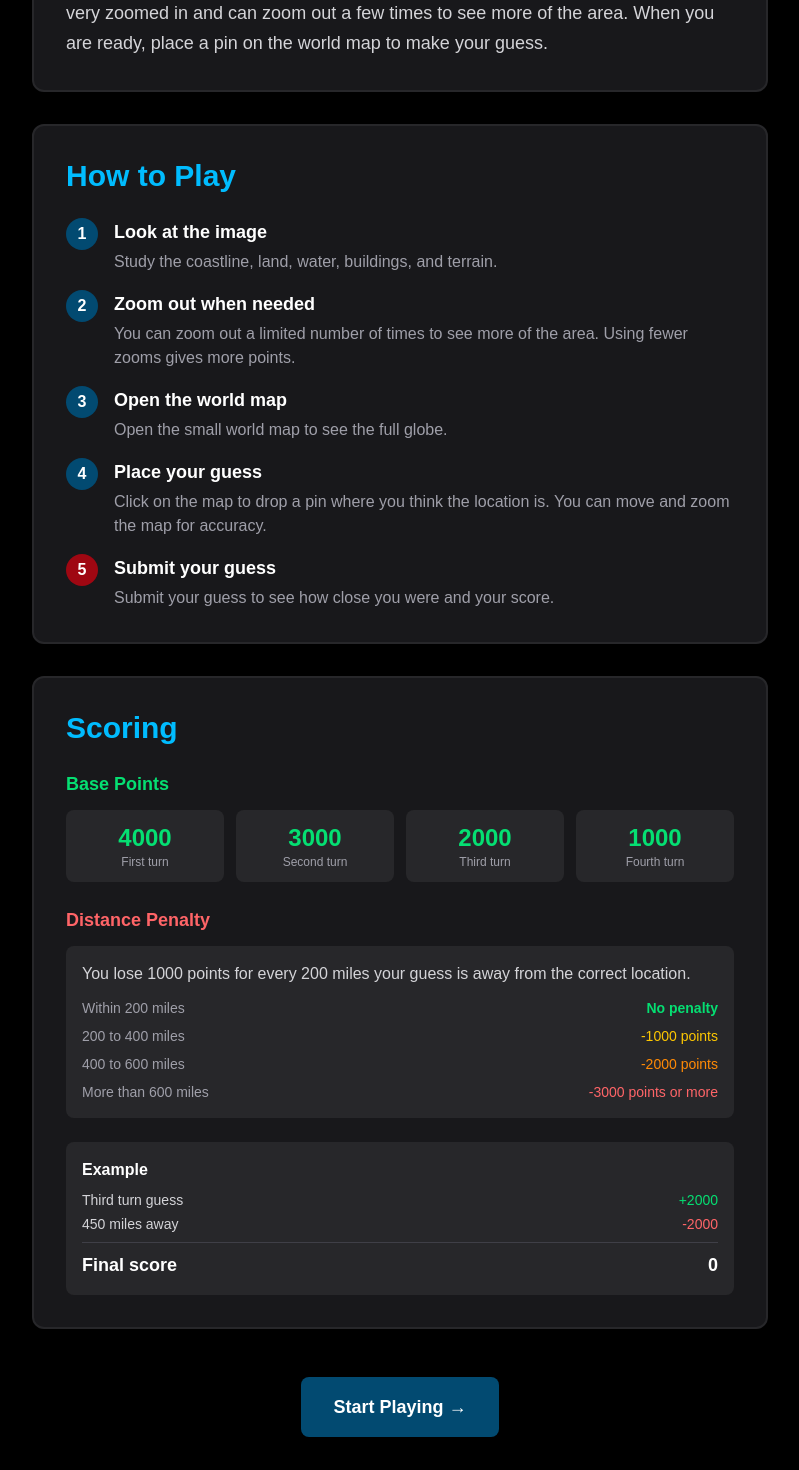
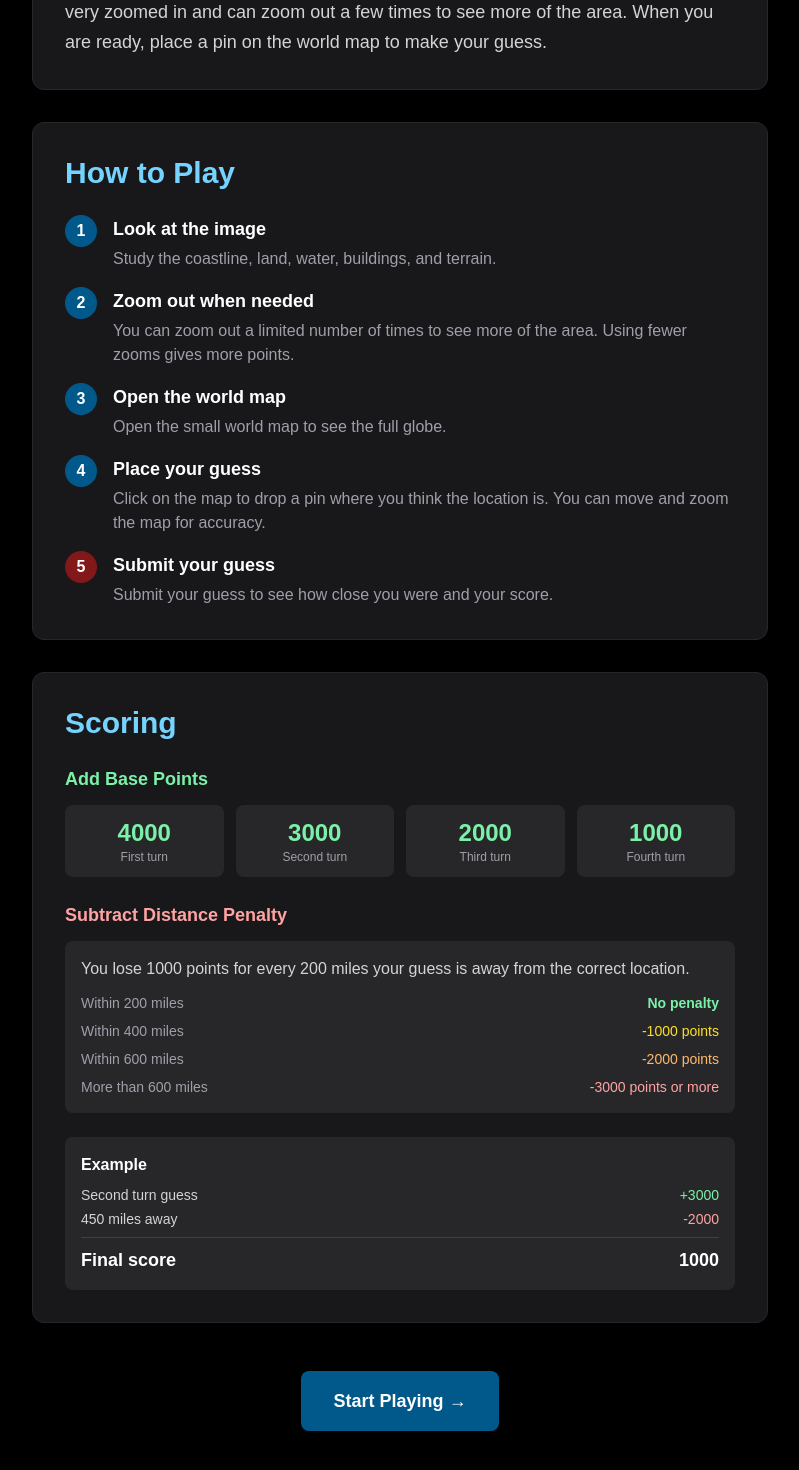
Before and after one commit to fredschultz21/Coastle, a Next.js app in the folder frontend/: page /how-to-play in a window 1280 px wide. Shown: the part 360-1830 px from the top of the page, without its empty margins (240-1039 px from the left). Built offline with nearby package versions, Linux system fonts and the light colour scheme.

Commit message:
change shades

```diff
--- a/frontend/src/app/how-to-play/page.jsx
+++ b/frontend/src/app/how-to-play/page.jsx
@@ -15,14 +15,14 @@ export default function HowToPlay() {
       <div className="min-h-screen bg-black text-white">
         <div className="max-w-3xl mx-auto px-4 py-8 md:py-12">
           <div className="mb-8">
-            <Link href="/" className="text-sky-400 hover:text-sky-300 text-sm md:text-base">
+            <Link href="/" className="text-sky-300 hover:text-sky-200 text-sm md:text-base">
               ← Back to Game
             </Link>
           </div>
 
           <h1 className="text-4xl md:text-5xl font-extrabold mb-4">
             <span className="text-white">How to Play </span>
-            <span className="text-sky-400">Coastle</span>
+            <span className="text-sky-300">Coastle</span>
           </h1>
 
           <p className="text-zinc-400 text-lg md:text-xl mb-12">
@@ -30,8 +30,8 @@ export default function HowToPlay() {
           </p>
 
           <div className="space-y-8">
-            <section className="bg-zinc-900 rounded-xl p-6 md:p-8 border-2 border-zinc-800">
-              <h2 className="text-2xl md:text-3xl font-bold mb-4 text-sky-400">
+            <section className="bg-zinc-900 rounded-xl p-6 md:p-8 border border-zinc-800">
+              <h2 className="text-2xl md:text-3xl font-bold mb-4 text-sky-300">
                 Objective
               </h2>
               <p className="text-zinc-300 text-base md:text-lg leading-relaxed">
@@ -41,72 +41,40 @@ export default function HowToPlay() {
               </p>
             </section>
 
-            <section className="bg-zinc-900 rounded-xl p-6 md:p-8 border-2 border-zinc-800">
-              <h2 className="text-2xl md:text-3xl font-bold mb-6 text-sky-400">
+            <section className="bg-zinc-900 rounded-xl p-6 md:p-8 border border-zinc-800">
+              <h2 className="text-2xl md:text-3xl font-bold mb-6 text-sky-300">
                 How to Play
               </h2>
 
               <div className="space-y-4">
-                <div className="flex gap-4">
-                  <div className="flex-shrink-0 w-8 h-8 bg-sky-900 rounded-full flex items-center justify-center font-bold">
-                    1
+                {[1, 2, 3, 4].map((n) => (
+                  <div key={n} className="flex gap-4">
+                    <div className="flex-shrink-0 w-8 h-8 bg-sky-800 rounded-full flex items-center justify-center font-bold">
+                      {n}
                     </div>
                     <div>
                       <h3 className="font-bold text-lg mb-1">
-                      Look at the image
+                        {[
+                          "Look at the image",
+                          "Zoom out when needed",
+                          "Open the world map",
+                          "Place your guess",
+                        ][n - 1]}
                       </h3>
                       <p className="text-zinc-400">
-                      Study the coastline, land, water, buildings, and terrain.
+                        {[
+                          "Study the coastline, land, water, buildings, and terrain.",
+                          "You can zoom out a limited number of times to see more of the area. Using fewer zooms gives more points.",
+                          "Open the small world map to see the full globe.",
+                          "Click on the map to drop a pin where you think the location is. You can move and zoom the map for accuracy.",
+                        ][n - 1]}
                       </p>
                     </div>
                   </div>
+                ))}
 
                 <div className="flex gap-4">
-                  <div className="flex-shrink-0 w-8 h-8 bg-sky-900 rounded-full flex items-center justify-center font-bold">
-                    2
-                  </div>
-                  <div>
-                    <h3 className="font-bold text-lg mb-1">
-                      Zoom out when needed
-                    </h3>
-                    <p className="text-zinc-400">
-                      You can zoom out a limited number of times to see more of the area.
-                      Using fewer zooms gives more points.
-                    </p>
-                  </div>
-                </div>
-
-                <div className="flex gap-4">
-                  <div className="flex-shrink-0 w-8 h-8 bg-sky-900 rounded-full flex items-center justify-center font-bold">
-                    3
-                  </div>
-                  <div>
-                    <h3 className="font-bold text-lg mb-1">
-                      Open the world map
-                    </h3>
-                    <p className="text-zinc-400">
-                      Open the small world map to see the full globe.
-                    </p>
-                  </div>
-                </div>
-
-                <div className="flex gap-4">
-                  <div className="flex-shrink-0 w-8 h-8 bg-sky-900 rounded-full flex items-center justify-center font-bold">
-                    4
-                  </div>
-                  <div>
-                    <h3 className="font-bold text-lg mb-1">
-                      Place your guess
-                    </h3>
-                    <p className="text-zinc-400">
-                      Click on the map to drop a pin where you think the location is.
-                      You can move and zoom the map for accuracy.
-                    </p>
-                  </div>
-                </div>
-
-                <div className="flex gap-4">
-                  <div className="flex-shrink-0 w-8 h-8 bg-red-800 rounded-full flex items-center justify-center font-bold">
+                  <div className="flex-shrink-0 w-8 h-8 bg-red-900 rounded-full flex items-center justify-center font-bold">
                     5
                   </div>
                   <div>
@@ -121,59 +89,34 @@ export default function HowToPlay() {
               </div>
             </section>
 
-            <section className="bg-zinc-900 rounded-xl p-6 md:p-8 border-2 border-zinc-800">
-              <h2 className="text-2xl md:text-3xl font-bold mb-6 text-sky-400">
+            <section className="bg-zinc-900 rounded-xl p-6 md:p-8 border border-zinc-800">
+              <h2 className="text-2xl md:text-3xl font-bold mb-6 text-sky-300">
                 Scoring
               </h2>
 
               <div className="space-y-6">
                 <div>
-                  <h3 className="font-bold text-lg mb-3 text-green-400">
-                    Base Points
+                  <h3 className="font-bold text-lg mb-3 text-green-300">
+                    Add Base Points
                   </h3>
 
                   <div className="grid grid-cols-2 md:grid-cols-4 gap-3">
-                    <div className="bg-zinc-800 rounded-lg p-3 text-center">
-                      <div className="text-2xl font-bold text-green-400">
-                        4000
+                    {[4000, 3000, 2000, 1000].map((pts, i) => (
+                      <div key={pts} className="bg-zinc-800 rounded-lg p-3 text-center">
+                        <div className="text-2xl font-bold text-green-300">
+                          {pts}
                         </div>
                         <div className="text-xs text-zinc-400">
-                        First turn
+                          {["First", "Second", "Third", "Fourth"][i]} turn
                         </div>
                       </div>
-
-                    <div className="bg-zinc-800 rounded-lg p-3 text-center">
-                      <div className="text-2xl font-bold text-green-400">
-                        3000
-                      </div>
-                      <div className="text-xs text-zinc-400">
-                        Second turn
-                      </div>
-                    </div>
-
-                    <div className="bg-zinc-800 rounded-lg p-3 text-center">
-                      <div className="text-2xl font-bold text-green-400">
-                        2000
-                      </div>
-                      <div className="text-xs text-zinc-400">
-                        Third turn
-                      </div>
-                    </div>
-
-                    <div className="bg-zinc-800 rounded-lg p-3 text-center">
-                      <div className="text-2xl font-bold text-green-400">
-                        1000
-                      </div>
-                      <div className="text-xs text-zinc-400">
-                        Fourth turn
-                      </div>
-                    </div>
+                    ))}
                   </div>
                 </div>
 
                 <div>
-                  <h3 className="font-bold text-lg mb-3 text-red-400">
-                    Distance Penalty
+                  <h3 className="font-bold text-lg mb-3 text-red-300">
+                    Subtract Distance Penalty
                   </h3>
 
                   <div className="bg-zinc-800 rounded-lg p-4">
@@ -184,30 +127,19 @@ export default function HowToPlay() {
                     <div className="space-y-2 text-sm text-zinc-400">
                       <div className="flex justify-between">
                         <span>Within 200 miles</span>
-                        <span className="text-green-400 font-bold">
-                          No penalty
-                        </span>
+                        <span className="text-green-300 font-bold">No penalty</span>
                       </div>
-
                       <div className="flex justify-between">
-                        <span>200 to 400 miles</span>
-                        <span className="text-yellow-400">
-                          -1000 points
-                        </span>
+                        <span>Within 400 miles</span>
+                        <span className="text-yellow-300">-1000 points</span>
                       </div>
-
                       <div className="flex justify-between">
-                        <span>400 to 600 miles</span>
-                        <span className="text-orange-400">
-                          -2000 points
-                        </span>
+                        <span>Within 600 miles</span>
+                        <span className="text-orange-300">-2000 points</span>
                       </div>
-
                       <div className="flex justify-between">
                         <span>More than 600 miles</span>
-                        <span className="text-red-400">
-                          -3000 points or more
-                        </span>
+                        <span className="text-red-300">-3000 points or more</span>
                       </div>
                     </div>
                   </div>
@@ -220,26 +152,17 @@ export default function HowToPlay() {
 
                   <div className="space-y-1 text-sm">
                     <div className="flex justify-between text-zinc-300">
-                      <span>Third turn guess</span>
-                      <span className="text-green-400">
-                        +2000
-                      </span>
+                      <span>Second turn guess</span>
+                      <span className="text-green-300">+3000</span>
                     </div>
-
                     <div className="flex justify-between text-zinc-300">
                       <span>450 miles away</span>
-                      <span className="text-red-400">
-                        -2000
-                      </span>
+                      <span className="text-red-300">-2000</span>
                     </div>
-
                     <div className="border-t border-zinc-700 my-2"></div>
-
                     <div className="flex justify-between font-bold text-lg">
                       <span>Final score</span>
-                      <span className="text-white">
-                        0
-                      </span>
+                      <span className="text-white">1000</span>
                     </div>
                   </div>
                 </div>
@@ -250,7 +173,7 @@ export default function HowToPlay() {
           <div className="mt-12 text-center">
             <Link
               href="/"
-              className="inline-block px-8 py-4 bg-sky-900 hover:bg-sky-800 text-white font-bold text-lg rounded-lg transition-colors"
+              className="inline-block px-8 py-4 bg-sky-800 hover:bg-sky-700 text-white font-bold text-lg rounded-lg transition-colors"
             >
               Start Playing →
             </Link>
```
Lines whose indentation alone changed are shown as unchanged.
